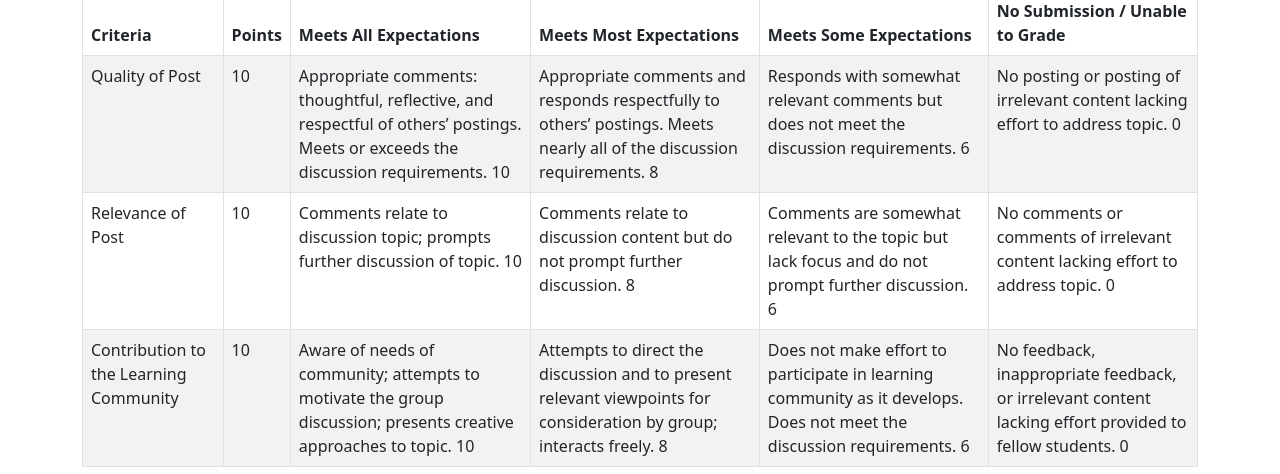
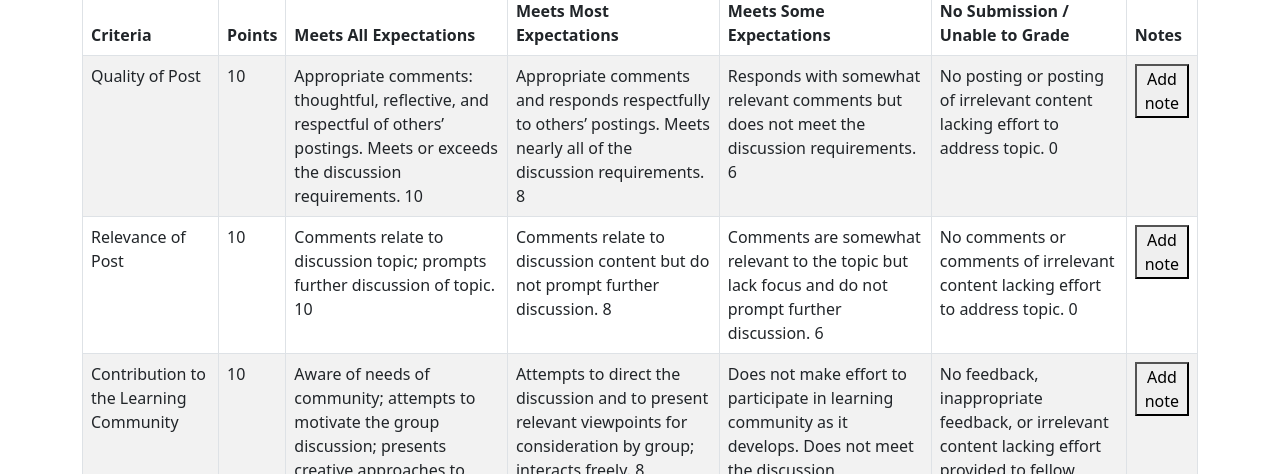
Before and after one commit to vanderpool23/vanderschool, a plain HTML site: page rubric-app/index.html in a window 1280 px wide. Shown: the part 112-586 px from the top of the page. Drawn offline with nearby package versions, Linux system fonts and the light colour scheme.

Commit message:
added notes

```diff
--- a/rubric-app/index.html
+++ b/rubric-app/index.html
@@ -21,6 +21,7 @@
                     <th scope="col">Meets Most Expectations</th>
                     <th scope="col">Meets Some Expectations</th>
                     <th scope="col">No Submission / Unable to Grade</th>
+                    <th scope="col">Notes</th>
                 </tr>
             </thead>
 
@@ -32,6 +33,7 @@
                 <td>Appropriate comments and responds respectfully to others’ postings. Meets nearly all of the discussion requirements. <span>8</span></td>
                 <td>Responds with somewhat relevant comments but does not meet the discussion requirements. <span>6</span></td>
                 <td>No posting or posting of irrelevant content lacking effort to address topic. <span>0</span></td>
+                <td><button>Add note</button></td>
             </tr>
 
             <tr>
@@ -41,6 +43,7 @@
                 <td>Comments relate to discussion content but do not prompt further discussion. <span>8</span></td>
                 <td>Comments are somewhat relevant to the topic but lack focus and do not prompt further discussion. <span>6</span></td>
                 <td>No comments or comments of irrelevant content lacking effort to address topic. <span>0</span></td>
+                <td><button>Add note</button></td>
             </tr>
 
             <tr>
@@ -51,6 +54,7 @@
                     <td>Does not make effort to participate in learning community as it develops. Does not meet the discussion requirements. <span>6</span></td>
                     <td onclick="toggleClass()">No feedback, inappropriate feedback, or irrelevant content lacking effort provided to fellow students. <span>0</span>
                     </td>
+                    <td><button>Add note</button></td>
                 </tr>
                 </tbody>
             </table>
```
